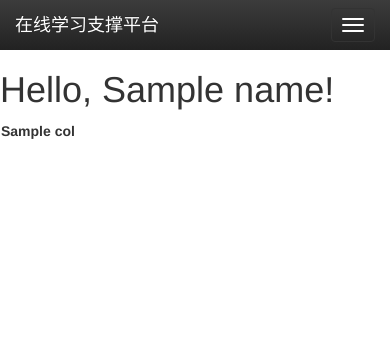
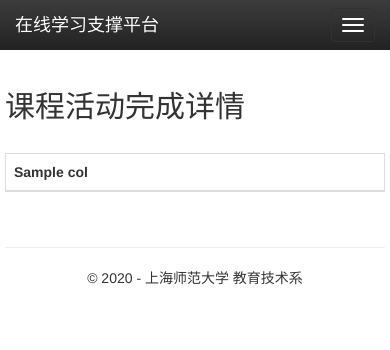
Before and after one commit to paulprintz/flaskProject1, a Flask app: template templates/works.html in a window 390 px wide. Shown: the top 350 px of the page. Run offline with Flask 2, Linux system fonts and the light colour scheme; the template is opened without the code that fills it: most values are stand-ins (such as "Sample title", 1, 10 or a date in 2020); lists and menus that the app fills with data are empty; some libraries are stand-ins or nearby versions.

Commit message:
20210405-2

```diff
--- a/templates/courses.html
+++ b/templates/courses.html
@@ -1,6 +1,10 @@
 {% extends "layout.html" %}
 
 {% block content %}
+
+
+
+
     <div>
     <table>
     <thead>
--- a/templates/index.html
+++ b/templates/index.html
@@ -29,7 +29,7 @@
                     </thead>
                     <tbody>
                         {% for i,row in enumerate(row_data) %}
-                            <tr onclick="location.href='/works/{{ row_data[i][2] }}';">
+                            <tr onclick="location.href='/works/{{row_data[i][2]}/}';">
                                 {% for col, row_ in zip(column_names,row) %}
                                     <td>{{ row_ }}</td>
                                 {% endfor %}
--- a/templates/works.html
+++ b/templates/works.html
@@ -1,13 +1,19 @@
 {% extends "layout.html" %}
 
 {% block content %}
-
-<h1>Hello, {% if name %}{{ name }}{% else %}Stranger{% endif %}!</h1>
-    {% if name is none %}
-        {{ url_for('home') }}
+<div class="row">
+    <div class="col-sm-3 col-md-2 sidebar" {% if name is none %}style="background-color: #FFFFFF; border-right:0px;"{% endif %}>
+        {% if name is not none %}
+            <h2>Hello, {{ name }}!</h2>
+            <p>
+                <a href="http://localhost:5000/logout" class="btn btn-primary btn-large">退出登录</a></p>
+            </p>
         {% endif %}
-    <div>
-    <table>
+    </div>
+    <div {% if name is none %}class="col-sm-6 col-sm-offset-3 col-md-8 col-md-offset-2 main" {% else %}class="col-sm-9 col-sm-offset-3 col-md-10 col-md-offset-2 main"{% endif %}>
+        <h2 style="padding-bottom: 20px;">课程活动完成详情</h2>
+        <div class="table-responsive">
+            <table class="table table-striped">
                 <thead>
                     {% for col in column_names %}
                         <th> {{ col }} </th>
@@ -18,13 +24,18 @@
                         <tr>
                             {% for col, row_ in zip(column_names,row) %}
                                 <td onclick="location.href='/solution_details/{{ row[0] }}';">{{ row_ }}</td>
-{#            <td>{{ row_ }}</td>#}
                             {% endfor %}
-
                         </tr>
                     {% endfor %}
                 </tbody>
             </table>
         </div>
+        <p>&emsp;</p>
+        <hr />
+        <footer id="footer">
+            <p>&copy; {{ year }} - 上海师范大学 教育技术系</p>
+        </footer>
+    </div>
+</div>
 
 {% endblock %}
```
Also changed, not shown: app.py (+33 -28 lines). Lines whose indentation alone changed are shown as unchanged.
